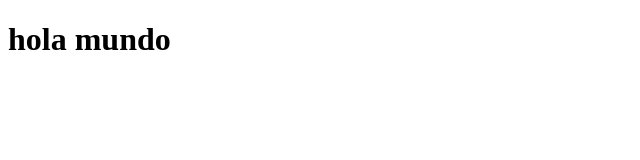
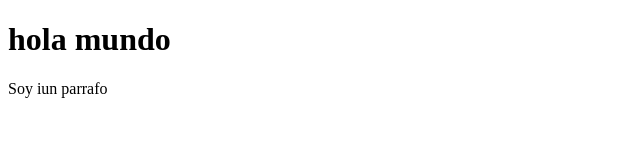
Before and after one commit to Cynthiag3/hola1234, a plain HTML site: page index.html in a window 1280 px wide. Shown: the whole page, without its empty margins (0-640 px from the left). Drawn offline with Linux system fonts and the light colour scheme.

Commit message:
commit se agrego un parrafo

```diff
--- a/index.html
+++ b/index.html
@@ -8,5 +8,6 @@
   <body>
     <h1>hola mundo
     </h1>
+    <p>Soy iun parrafo</p>
   </body>
 </html>
```
